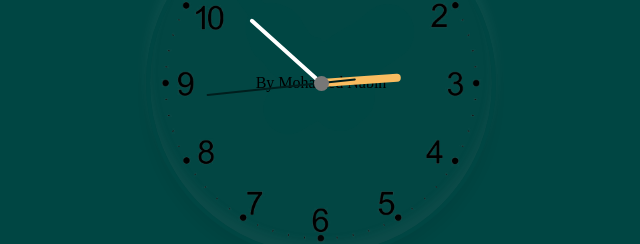
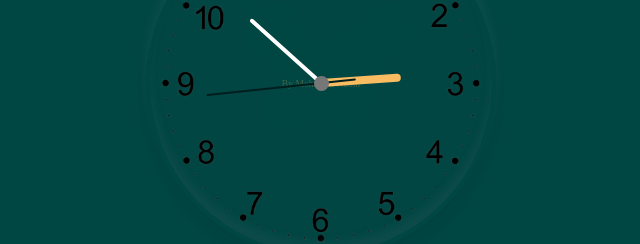
Before and after one commit to muhammad-nabih/Clock, a plain HTML site: page index.html in a window 1280 px wide. Shown: the part 317-561 px from the top of the page, 319-959 px from the left. Drawn offline with Linux system fonts and the light colour scheme.

Commit message:
Update style.css

```diff
--- a/style.css
+++ b/style.css
@@ -39,6 +39,12 @@
    background-color: #777777;
    border-radius: 50%;
    z-index: 10000;
+}
+
+
+.logo{
+font-size: .6rem;
+color: #f9bc603e;
 }
 
 .clock .hour,
```
